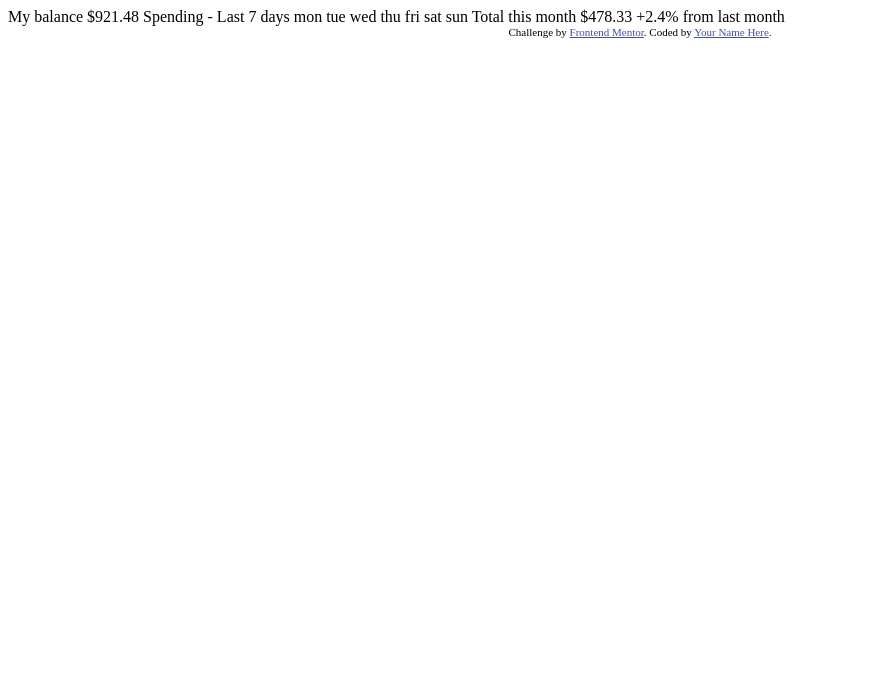
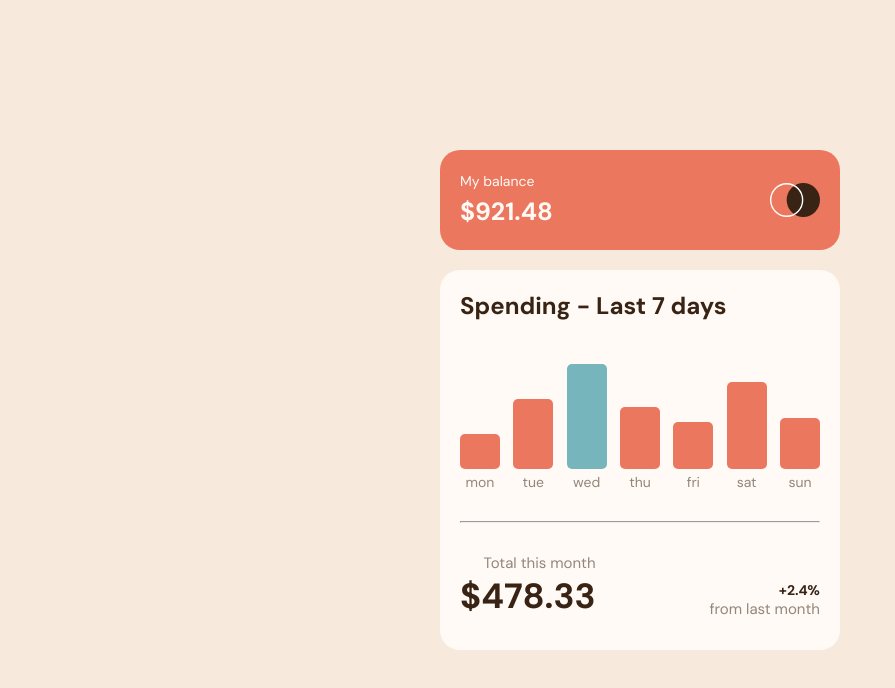
Before and after one commit to ahmedAliSaber1911/Expenses-chart-component, a plain HTML site: page index.html in a window 1280 px wide. Shown: the whole page, without its empty margins (0-895 px from the left). Drawn offline with Linux system fonts and the light colour scheme.

Commit message:
finish the challenge

```diff
--- a/data.json
+++ b/data.json
@@ -1,4 +1,4 @@
-[
+ [
   {
     "day": "mon",
     "amount": 17.45
--- a/index.html
+++ b/index.html
@@ -5,39 +5,71 @@
   <meta name="viewport" content="width=device-width, initial-scale=1.0"> <!-- displays site properly based on user's device -->
 
   <link rel="icon" type="image/png" sizes="32x32" href="./images/favicon-32x32.png">
-
+  <link rel="stylesheet" href="style.css">
   <title>Frontend Mentor | Expenses chart component</title>
-
-  <!-- Feel free to remove these styles or customise in your own stylesheet 👍 -->
-  <style>
-    .attribution { font-size: 11px; text-align: center; }
-    .attribution a { color: hsl(228, 45%, 44%); }
-  </style>
 </head>
 <body>
+  <main class="container">
+    <section class="balanceContainer">
+      <div >
+        <p class="balanceTitle">My balance</p>
+        <p class="balance">$921.48</p>
+      </div>
+      <img src="./images/logo.svg" class="logo" alt="">
+    </section>
+    <section class="chartContainer">
+        <h1 class="chartTitle">Spending - Last 7 days</h1>
+        <div class="amountContainer">
+          <div>
+            <div class="hiddenBalance"></div>
+            <div class="amount"></div>
+            <div class="day"></div>
+          </div>
+          <div>
+            <div class="hiddenBalance"></div>
+            <div class="amount"></div>
+            <div class="day"></div>
+          </div>
+          <div >
+            <div class="hiddenBalance"></div>
+            <div class="amount wed"></div>
+            <div class="day"></div>
+          </div>
+          <div >
+            <div class="hiddenBalance"></div>
+            <div class="amount"></div>
+            <div class="day"></div>
+          </div>
+          <div >
+            <div class="hiddenBalance"></div>
+            <div class="amount"></div>
+            <div class="day"></div>
+          </div>
+          <div >
+            <div class="hiddenBalance"></div>
+            <div class="amount"></div>
+            <div class="day"></div>
+          </div>
+          <div >
+            <div class="hiddenBalance"></div>
+            <div class="amount"></div>
+            <div class="day"></div>
+          </div>
+        </div>
+        <hr>
+        <div class="chartInformation">
+          <div>
+            <p class="total">Total this month</p>
+            <p class="totalmoney">$478.33</p>
+          </div>
+          <div>
+            <p class="percent"> +2.4%</p>
+            <p class="time">from last month</p>
+          </div>
+        </div>
+    </section>
+  </main>
 
-  My balance
-  $921.48
-
-  Spending - Last 7 days
-
-  mon
-  tue
-  wed
-  thu
-  fri
-  sat
-  sun
-
-  Total this month
-  $478.33
-
-  +2.4%
-  from last month
-
-  <div class="attribution">
-    Challenge by <a href="https://www.frontendmentor.io?ref=challenge" target="_blank">Frontend Mentor</a>.
-    Coded by <a href="#">Your Name Here</a>.
-  </div>
+  <script src="main.js"></script>
 </body>
 </html>
--- /dev/null
+++ b/main.js
@@ -0,0 +1,35 @@
+fetch('./data.json')
+.then(response =>{
+    return response.json()
+})
+.then(data =>{
+   let days =  document.querySelectorAll('.day');
+   let balances = document.querySelectorAll('.hiddenBalance');
+   let amounts = document.querySelectorAll('.amount');
+   let i = 0 ;
+   let j = 0 ;
+   let x =0 ;
+   days.forEach(day =>{
+    day.innerHTML = data[i].day;
+    i++;
+   });
+   balances.forEach(balance =>{
+    balance.innerHTML = '$' + data[j].amount;
+    j++;
+   });
+   amounts.forEach(amount =>{
+    amount.style.height =  2*data[x].amount+'px' ;
+    amount.addEventListener('mouseover' , ()=>{
+        amount.parentNode.firstElementChild.style.display= 'block'
+    });
+    amount.addEventListener('mouseout' , ()=>{
+        amount.parentNode.firstElementChild.style.display= 'none'
+    });
+
+    x++
+   })
+
+})
+.catch(err => {
+    alert(err)
+})
--- /dev/null
+++ b/style.css
@@ -0,0 +1,148 @@
+@import url('https://fonts.googleapis.com/css2?family=DM+Sans:wght@400;700&display=swap');
+*{
+    box-sizing: border-box;
+    font-family: 'DM Sans', sans-serif;
+    padding: 0;
+    margin: 0;
+}
+:root{
+--Soft-red: hsl(10, 79%, 65%);
+--Cyan: hsl(186, 34%, 60%);
+--Dark-brown: hsl(25, 47%, 15%);
+--Medium-brown: hsl(28, 10%, 53%);
+--Cream: hsl(27, 66%, 92%);
+--Very-pale-orange: hsl(33, 100%, 98%);
+}
+body{
+    width: 100%;
+    height: 100vh;
+    background-color: var(--Cream);
+    display: flex;
+    justify-content: center;
+    align-items: center;
+}
+.container{
+    width: 400px;
+    height: 500px;
+}
+/* balance container */
+
+.balanceContainer{
+    width: 100%;
+    height: 100px;
+    background-color: var(--Soft-red);
+    border-radius: 20px;
+    display: flex;
+    justify-content: space-between;
+    align-items:center;
+    padding: 20px;
+    margin-bottom: 20px;
+}
+.logo{
+    width: 50px;
+}
+.balanceTitle{
+    color: var(--Very-pale-orange);
+    font-weight: 400;
+    font-size: 14px;
+}
+.balance{
+    font-size: 25px;
+    color: var(--Very-pale-orange);
+    font-weight: 700;
+    margin-top: 5px;
+}
+
+/* chart container  */
+.chartContainer{
+    width: 100%;
+    height: 380px;
+    background-color: var(--Very-pale-orange);
+    border-radius: 20px;
+    padding: 20px;
+    display: flex;
+    flex-direction: column;
+}
+.amountContainer{
+    width: 100%;
+    height: 200px;
+    padding-bottom: 30px;
+    display: flex;
+    justify-content: space-between;
+    align-items: flex-end;
+}
+.amountContainer>div{
+    position: relative;
+}
+.amount{
+    width: 40px;
+    height: 50px;
+    background-color:var(--Soft-red);
+    border-radius: 5px;
+}
+.amount:hover{
+    opacity: .8;
+    cursor: pointer;
+}
+
+.wed{
+    background-color: var(--Cyan);
+}
+.chartTitle{
+    font-weight: 700;
+    color:var(--Dark-brown);
+}
+.day{
+    color: var(--Medium-brown);
+    text-align: center;
+    font-size: 14px;
+    margin-top: 4px;
+}
+.hiddenBalance{
+    width: 55px;
+    height: 30px;
+    background-color: var(--Dark-brown);
+    border-radius: 4px;
+    color: white;
+    position: absolute;
+    top: -35px;
+    left: -5px;
+    font-size: 14px;
+    display: none;
+    padding: 4px 0 0 5px;
+}
+
+/* chart information  */
+.chartInformation{
+    display: flex;
+    justify-content: space-between;
+    align-items: flex-end;
+    margin-top: 30px;
+}
+.total , .time{
+    color: var(--Medium-brown);
+    font-size: 15px;
+}
+.totalmoney{
+    font-size: 35px;
+    font-weight: 700;
+    color: var(--Dark-brown);
+}
+.chartInformation:last-child{
+    text-align: right;
+}
+.percent{
+    font-size: 14px;
+    font-weight: 700;
+    color: var(--Dark-brown);
+}
+/* media  */
+@media screen and (min-width: 320px) and (max-width:480px) {
+    body{
+        padding: 60px 10px;
+    }
+    .container{
+        width: 100%;
+        height: 100%;
+    }
+}
```
